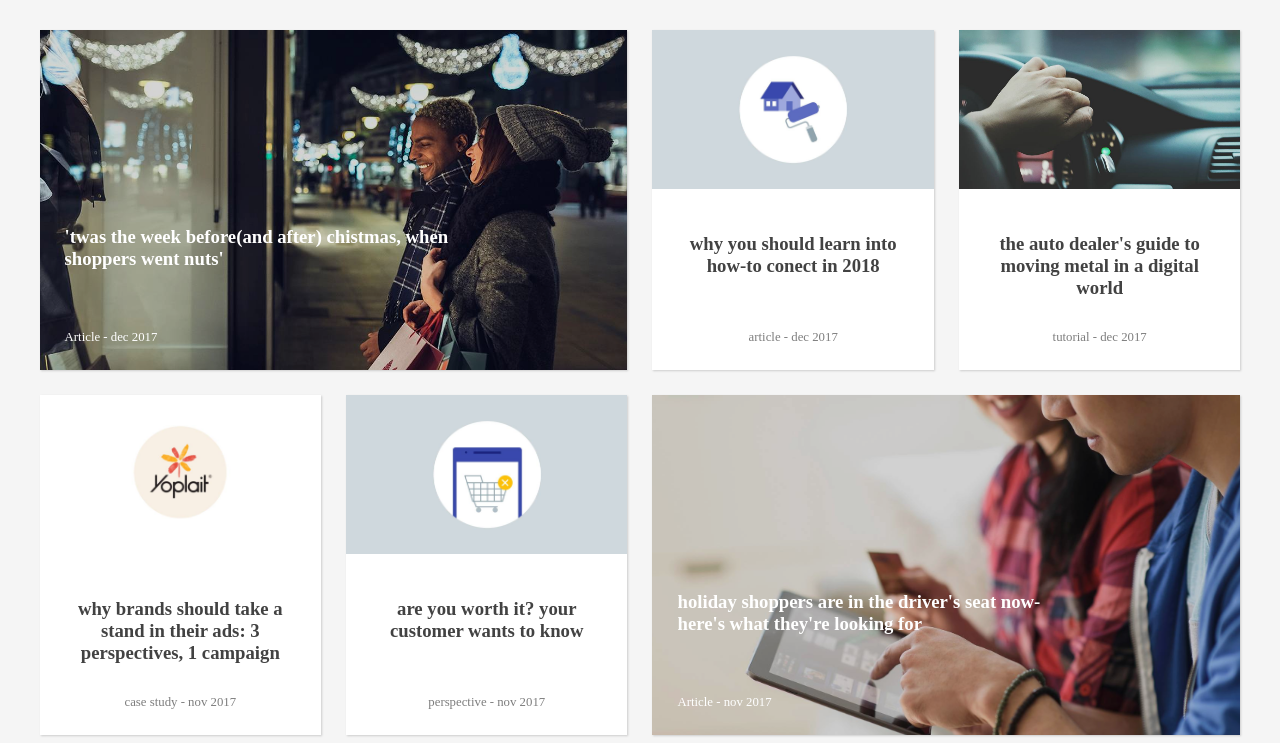
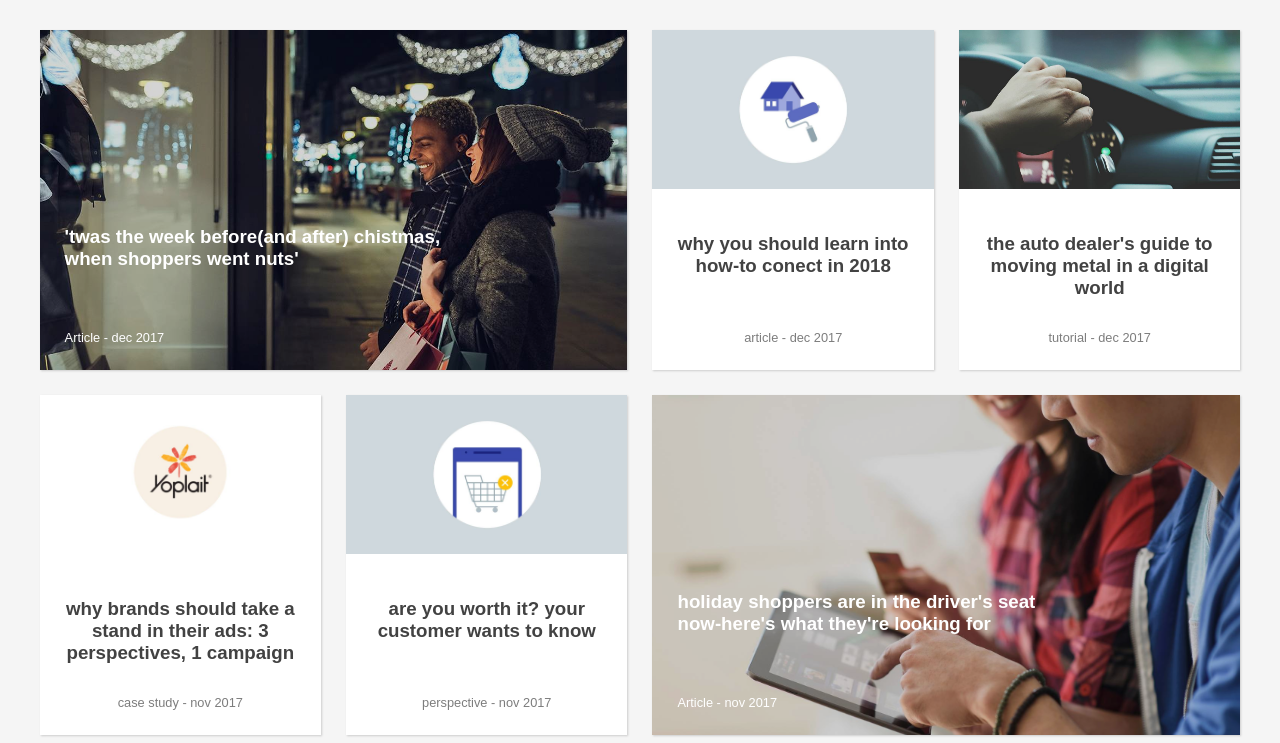
Before and after one commit to ceddy9176/think-with-google, a plain HTML site: page index.html in a window 1280 px wide. Shown: the part 79-822 px from the top of the page. Drawn offline with Linux system fonts and the light colour scheme.

Commit message:
add custom font to all text

```diff
--- a/css/styles.css
+++ b/css/styles.css
@@ -5,6 +5,7 @@
 body {
   background-color: #f5f5f5;
   color: #757575;
+  font-family: robato, sans-serif;
 }
 
 h2 {
--- a/index.html
+++ b/index.html
@@ -4,6 +4,7 @@
     <meta charset="utf-8">
     <meta name="viewport" content="width=device-width, initial-scale=1">
     <link href="img/google-favicon.ico" rel="icon">
+    <link href="https://fonts.googleapis.com/css?family=Roboto:300,400" rel="stylesheet">
     <link href="css/styles.css" rel="stylesheet">
     <title>Think with Google</title>
   </head>
```
